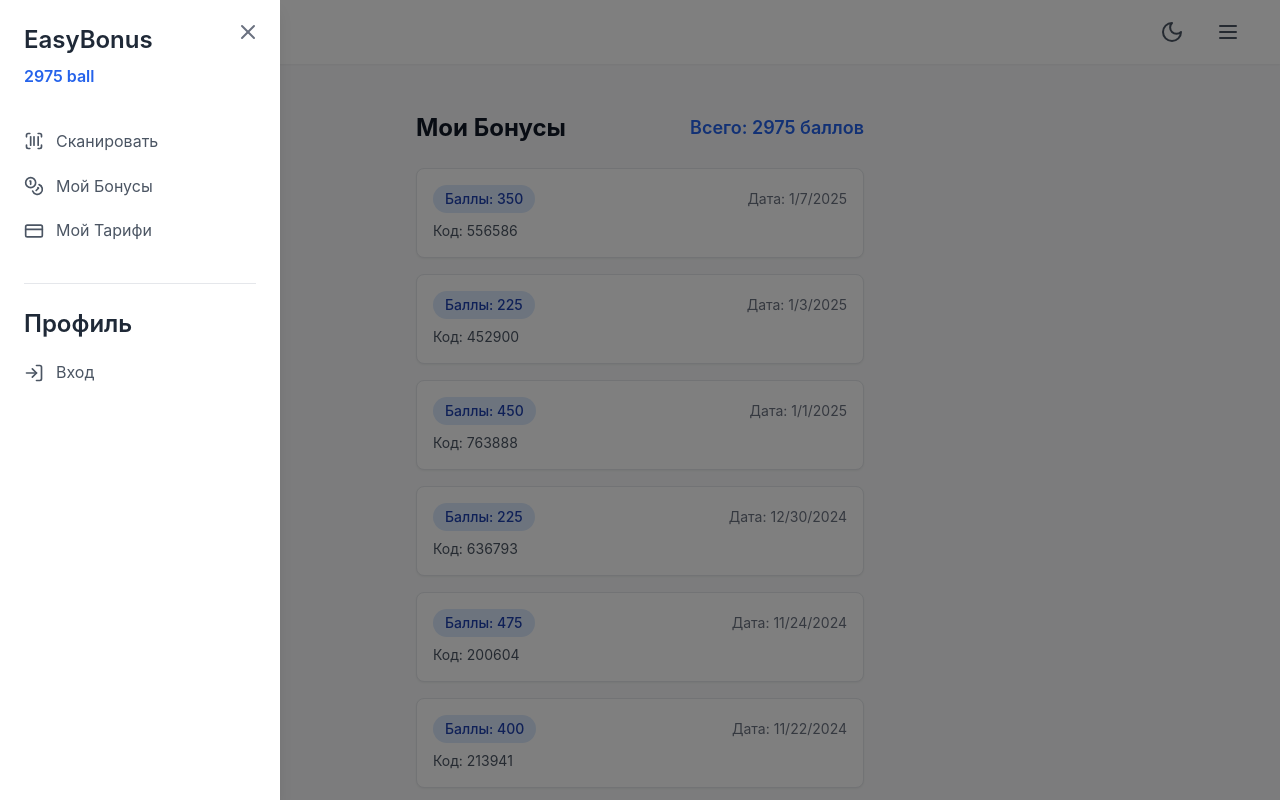
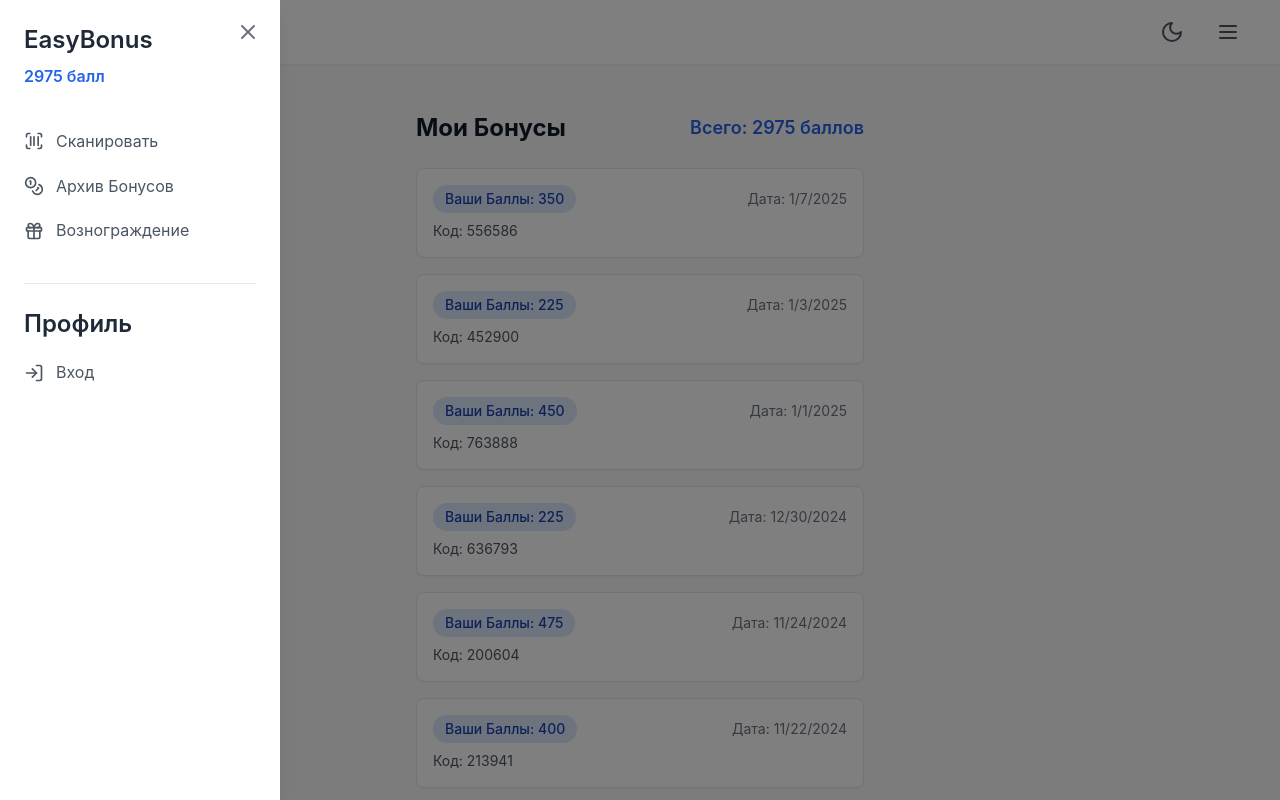
Before and after one commit to jamshidbazarbaev5/quagga, a React (Vite) app: page /bonuses in a window 1280 px wide. Both pictures are taken after a click on the button 1228 px from the left and 32 px from the top of the page. Shown: the top 800 px of the page. Built offline with nearby package versions, Linux system fonts and the light colour scheme.

Commit message:
fixed the bug when camera is opened

```diff
--- a/src/Components/Bonuses.tsx
+++ b/src/Components/Bonuses.tsx
@@ -115,7 +115,7 @@ export const Bonuses = ({ onUpdatePoints }: BonusesProps) => {
                         >
                             <div className="flex flex-col sm:flex-row sm:items-center sm:justify-between gap-2 mb-2">
                                 <span className="inline-flex items-center px-2 sm:px-3 py-1 rounded-full text-sm font-medium bg-blue-100 dark:bg-blue-900 text-blue-800 dark:text-blue-200 w-fit">
-                                   Баллы: {bonus.points}
+                                Ваши Баллы: {bonus.points}
                                 </span>
                                 <span className="text-sm text-gray-500 dark:text-gray-400">
                                    Дата: {new Date(bonus.date).toLocaleDateString()}
--- a/src/Components/MobileMenu.tsx
+++ b/src/Components/MobileMenu.tsx
@@ -1,6 +1,6 @@
 'use client'
 
-import {X, LogIn, CreditCard, ScanBarcode, CoinsIcon} from 'lucide-react'
+import {X, LogIn, ScanBarcode, CoinsIcon, Gift} from 'lucide-react'
 import { Link } from 'react-router-dom'
 
 interface MobileMenuProps {
@@ -40,7 +40,7 @@ export default function MobileMenu({ isOpen, setIsOpen, totalPoints  }: MobileMe
             {/*<Gift className="w-6 h-6" />*/}
             <h1 className="text-2xl font-semibold text-gray-800 dark:text-gray-200">EasyBonus</h1>
             <p className="text-blue-600 dark:text-blue-400 font-semibold mt-2">
-              {totalPoints} ball
+              {totalPoints} балл
             </p>
           </div>
 
@@ -61,15 +61,15 @@ export default function MobileMenu({ isOpen, setIsOpen, totalPoints  }: MobileMe
               className="flex items-center space-x-3 text-gray-600 dark:text-gray-400 hover:text-gray-800 dark:hover:text-gray-200 transition-colors"
             >
               <CoinsIcon className="w-5 h-5" />
-              <span>Мой Бонусы</span>
+              <span>Архив Бонусов</span>
             </Link>
             <Link
               to="/tarifi"
               onClick={handleLinkClick}
               className="flex items-center space-x-3 text-gray-600 dark:text-gray-400 hover:text-gray-800 dark:hover:text-gray-200 transition-colors"
             >
-              <CreditCard className="w-5 h-5" />
-              <span> Мой Тарифи</span>
+              <Gift className="w-5 h-5" />
+              <span>Вознограждение</span>
             </Link>
           </div>
 
--- a/src/Components/Scanner.tsx
+++ b/src/Components/Scanner.tsx
@@ -21,20 +21,8 @@ export const Scanner = () => {
             try {
                 const devices = await codeReader.current.listVideoInputDevices();
                 setVideoInputDevices(devices);
-
-                // Find back camera
-                const backCamera = devices.find(device =>
-                    device.label.toLowerCase().includes('back') ||
-                    device.label.toLowerCase().includes('rear')
-                );
-
-                // Set back camera if found, otherwise use the first device
-                setSelectedDeviceId(backCamera ? backCamera.deviceId : devices[0]?.deviceId);
-
-                // Start scanning immediately if we have a device
-                if (backCamera || devices[0]) {
-                    setIsScanning(true);
-                    startScanning(backCamera ? backCamera.deviceId : devices[0].deviceId);
+                if (devices.length > 0) {
+                    setSelectedDeviceId(devices[0].deviceId);
                 }
             } catch (err) {
                 console.error('Ошибка при получении списка видеоустройств:', err);
@@ -48,19 +36,28 @@ export const Scanner = () => {
         };
     }, []);
 
-    // Add this new function to handle scanning start
-    const startScanning = (deviceId: string) => {
+    const handleStart = () => {
+        setIsScanning(true);
         codeReader.current.decodeFromVideoDevice(
-            deviceId,
+            selectedDeviceId,
             'video',
             (result: Result | null, err) => {
                 if (result) {
                     const scannedText = result.getText();
 
+                    if (!scannedText || scannedText.trim() === '') {
+                        return;
+                    }
+
+                    if (scannedText.length < 4) {
+                        return;
+                    }
+
+                    codeReader.current.reset();
+                    setIsScanning(false);
+
                     if (scannedCodes.includes(scannedText)) {
                         setShowErrorModal(true);
-                        setIsScanning(false);
-                        codeReader.current.reset();
                         setTimeout(() => {
                             setShowErrorModal(false);
                         }, 3000);
@@ -72,25 +69,19 @@ export const Scanner = () => {
                     setScannedCodes(prev => [...prev, scannedText]);
                     setShowSuccessModal(true);
                     setShowCoins(true);
-                    setIsScanning(false);
-                    codeReader.current.reset();
+
                     setTimeout(() => {
                         handleSuccessAndNavigate();
                     }, 3000);
                 }
-                if (err) {
-                    if (!(err instanceof NotFoundException)) {
-                        console.error(err);
-                        setResult(err.toString());
-                    }
+                if (err && !(err instanceof NotFoundException)) {
+                    console.error(err);
+                    setResult(err.toString());
+                    codeReader.current.reset();
+                    setIsScanning(false);
                 }
             }
         );
-    };
-
-    const handleStart = () => {
-        setIsScanning(true);
-        startScanning(selectedDeviceId);
     };
 
     const handleReset = () => {
```
